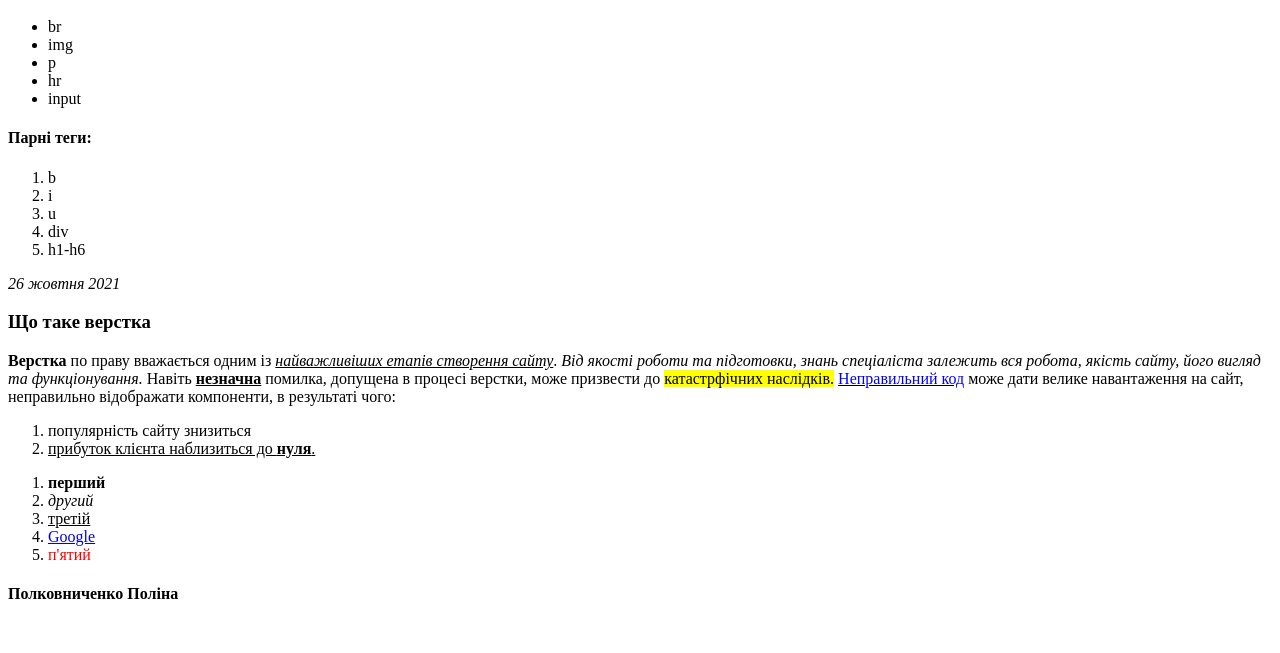
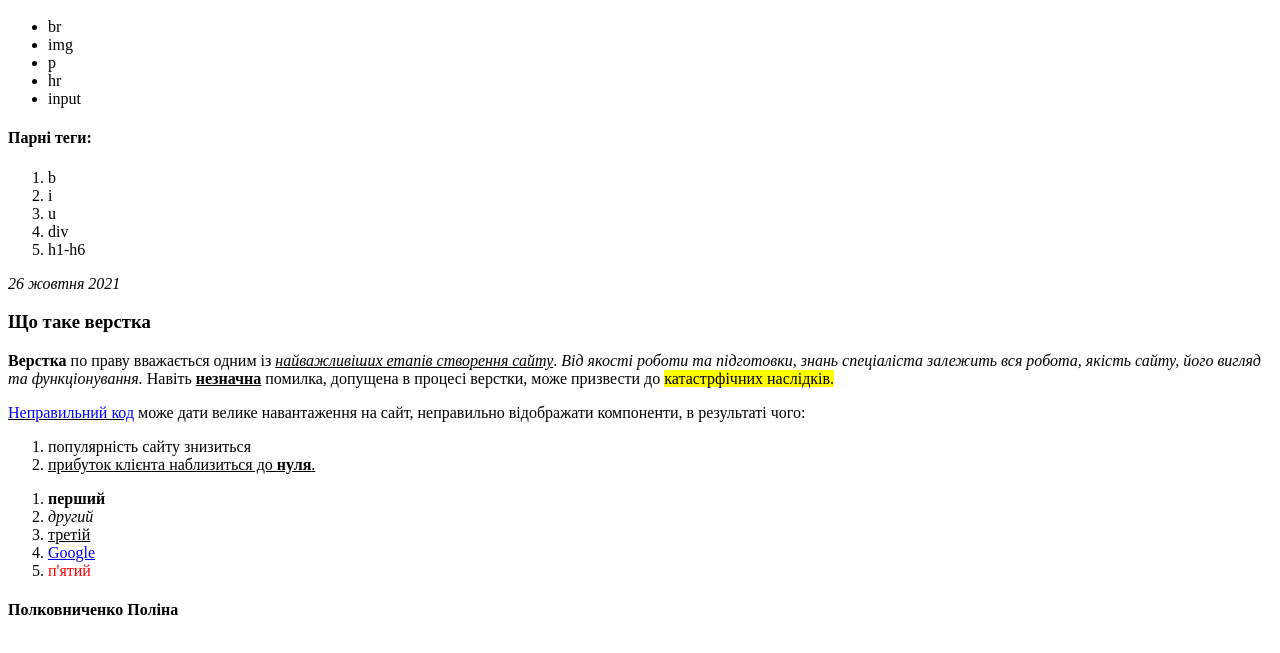
Before and after one commit to Polik0/Homework-1, a plain HTML site: page index.html in a window 1280 px wide. Shown: the part 101-754 px from the top of the page. Drawn offline with Linux system fonts and the light colour scheme.

Commit message:
Update index.html

```diff
--- a/index.html
+++ b/index.html
@@ -32,7 +32,7 @@
             <time datetime="26-10-2021"><em>26 жовтня 2021</em></time>
             <h3>Що таке верстка</h3>
             <strong>Верстка</strong> по праву вважається одним із <u><i>найважливіших етапів створення сайту</i></u>. <i>Від якості роботи та підготовки, знань спеціаліста залежить вся робота, якість сайту, його вигляд та функціонування.</i> Навіть <u><b>незначна</b></u> помилка, допущена в процесі верстки, може призвести до <mark>катастрфічних наслідків.</mark>
-            <u><span style="color:blue">Неправильний код</span></u> може дати велике навантаження на сайт, неправильно відображати компоненти, в результаті чого:
+            <p><u><span style="color:blue">Неправильний код</span></u> може дати велике навантаження на сайт, неправильно відображати компоненти, в результаті чого:</p>
             <ol>
                 <li>популярність сайту знизиться</li>
                  <li><u>прибуток клієнта наблизиться до <b>нуля</b>.</u></li>
```
